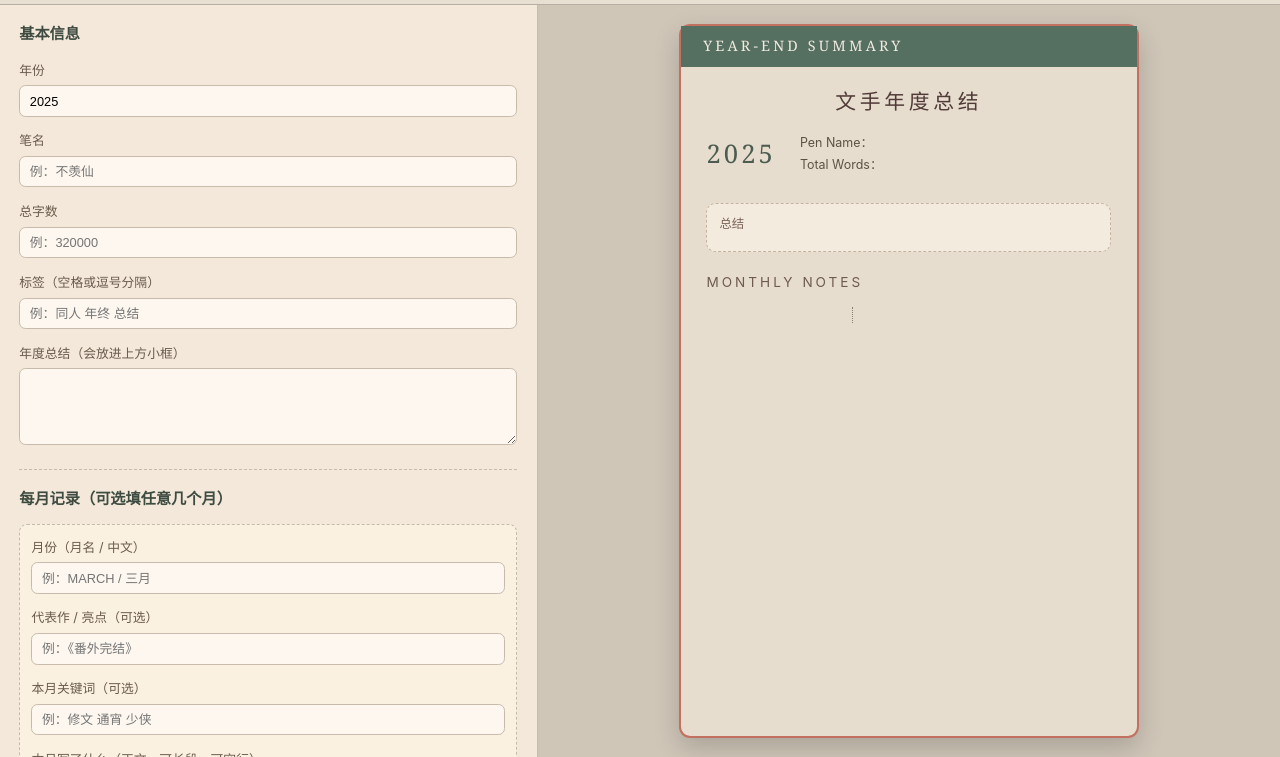
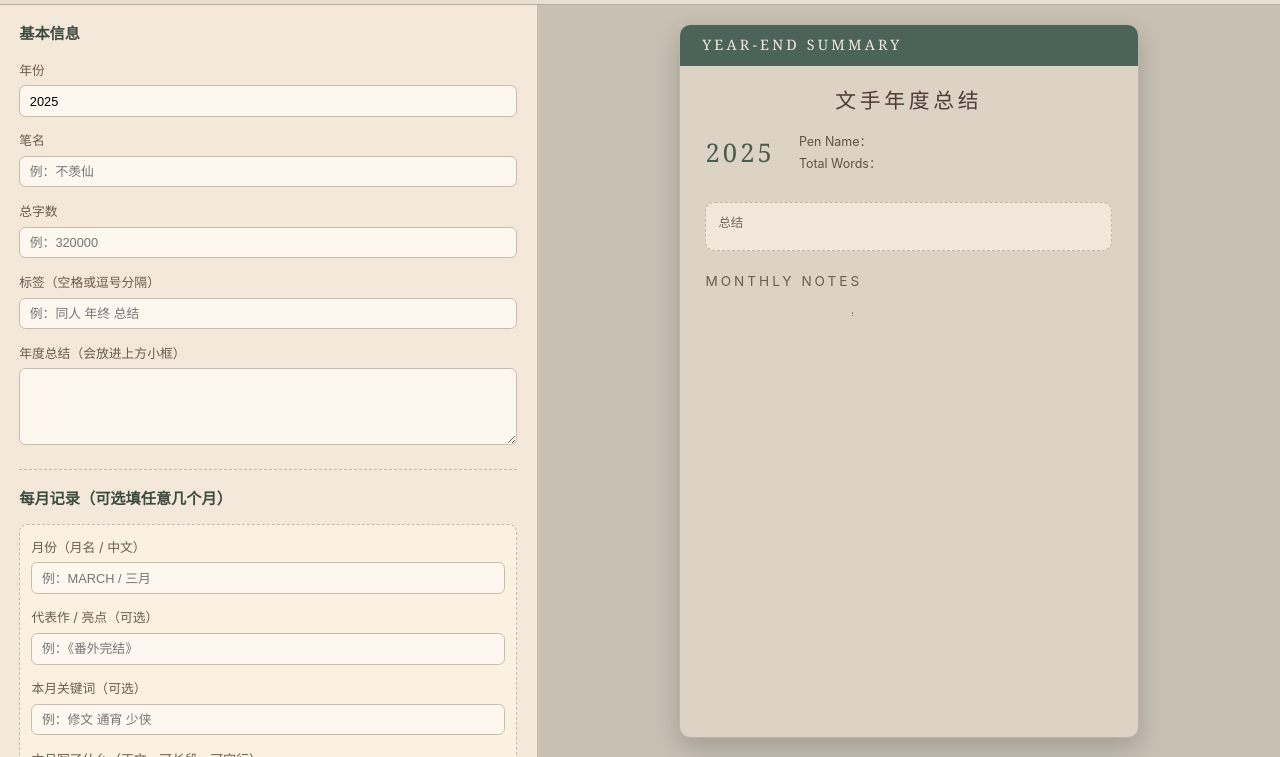
Before and after one commit to midoriowls/inkyear-summary, a plain HTML site: page index.html in a window 1280 px wide. Both pictures are taken after a click on the button "切换复古样式". Shown: the part 43-800 px from the top of the page. Drawn offline with nearby package versions, Linux system fonts and the light colour scheme.

Commit message:
Update style.css

```diff
--- a/style.css
+++ b/style.css
@@ -11,12 +11,12 @@ body {
   line-height: 1.7;
 }
 
-/* ---------- 主题背景（两种小差异复古样式） ---------- */
+/* ---------- 主题背景：两种复古味 ---------- */
 body.theme-vintage {
   background: #d9d1c6;
 }
 body.theme-vintage-alt {
-  background: #cfc6b8;
+  background: #c7c0b3;
 }
 
 /* ---------- 顶栏 ---------- */
@@ -172,15 +172,15 @@ textarea:focus {
   cursor: pointer;
 }
 
-/* ---------- 海报整体（关键：无固定高度、不裁切） ---------- */
+/* ---------- 海报整体 ---------- */
 .poster {
   width: 100%;
   max-width: 460px;
   background: #e7ddcf;
   border-radius: 0.7rem;
   box-shadow: 0 10px 26px rgba(0, 0, 0, 0.18);
-  border: 2px solid #c27160;
-  overflow: visible;           /* 高度随内容延伸 */
+  border: 1px solid #d1c4b5;  /* 柔和浅边框，去掉红边 */
+  overflow: hidden;            /* 重要：让虚线和内容都被卡在卡片内部 */
 }
 
 /* 顶部色条 */
@@ -260,7 +260,7 @@ textarea:focus {
   white-space: pre-line;
 }
 
-/* ---------- 月度时间线（方案 B 杂志排版） ---------- */
+/* ---------- 月度时间线（杂志排版 B） ---------- */
 .poster-months {
   padding: 0.6rem 1.6rem 1.4rem;
 }
@@ -278,13 +278,13 @@ textarea:focus {
   padding-bottom: 1rem;
 }
 
-/* 垂直虚线，靠左一些，给正文多空间 */
+/* 垂直虚线：在卡片内部，从第一个月的顶部附近到最后一行底部附近 */
 .months-timeline::before {
   content: "";
   position: absolute;
   left: 36%;
-  top: 0;
-  bottom: 0;
+  top: 0.4rem;
+  bottom: 0.4rem;
   border-left: 1px dotted #8d7f6f;
 }
 
@@ -361,7 +361,16 @@ textarea:focus {
   white-space: pre-line; /* 保留空行 */
 }
 
-/* ---------- 响应式（手机上上下排） ---------- */
+/* ---------- 主题切换对 poster 也生效 ---------- */
+body.theme-vintage-alt .poster {
+  background: #ddd3c4;
+  border-color: #c0b3a4;
+}
+body.theme-vintage-alt .poster-header {
+  background: #4b6358;
+}
+
+/* ---------- 响应式 ---------- */
 @media (max-width: 900px) {
   .layout {
     flex-direction: column;
```
